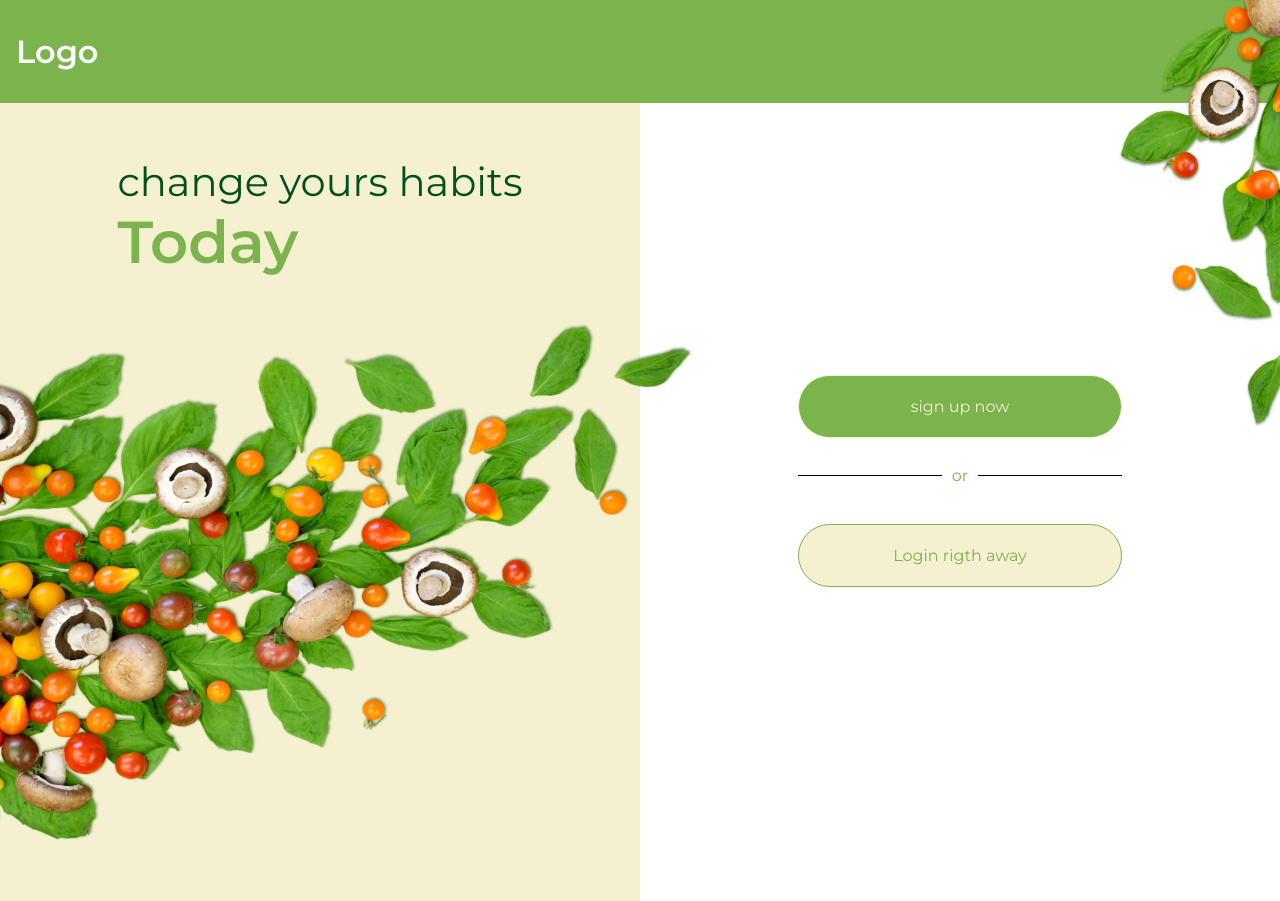
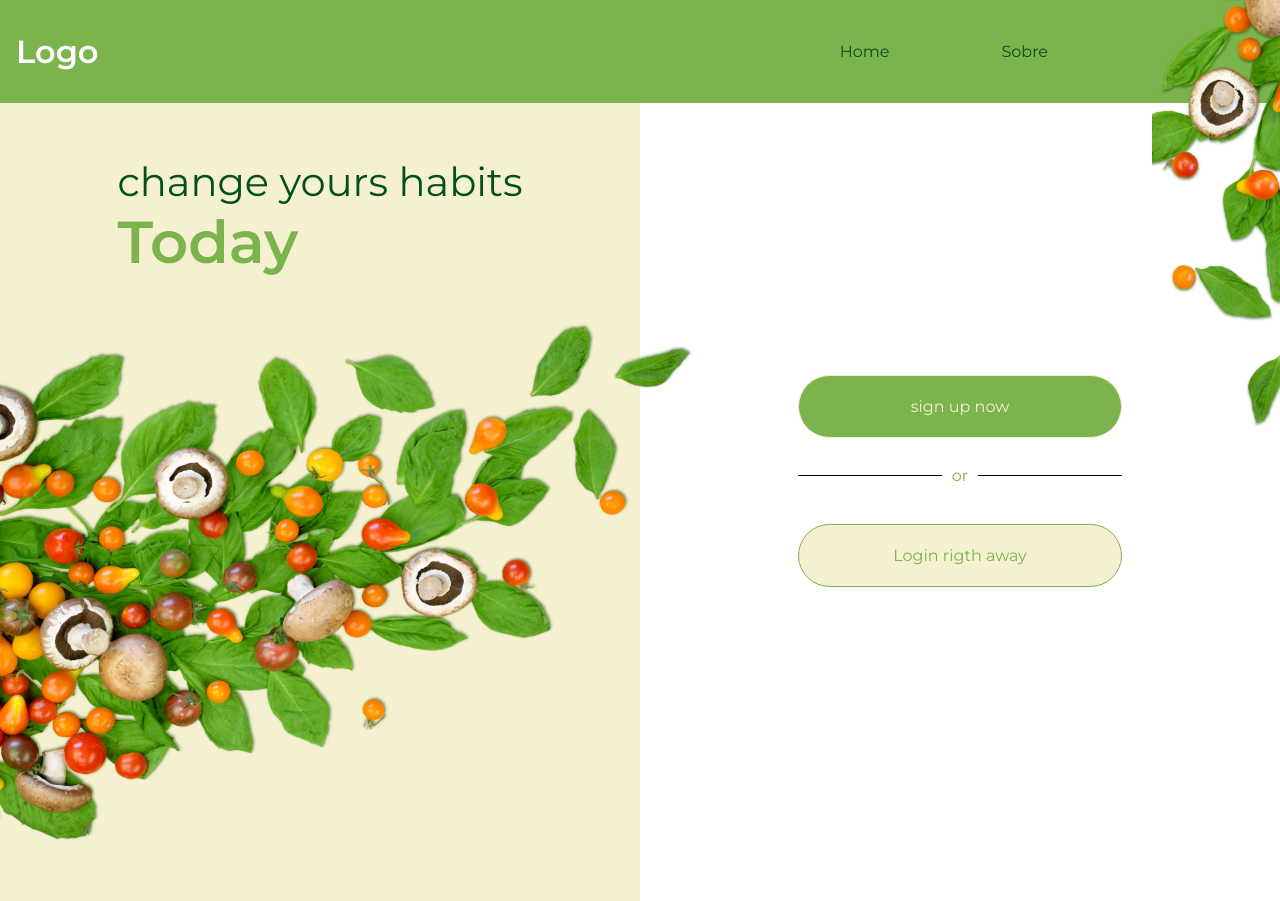
Before and after one commit to flp-ads/health-stay, a React (Create React App) app: page / in a window 1280 px wide. Built offline with nearby package versions, Linux system fonts and the light colour scheme.

Commit message:
feat/ create nav item Home and about Us

```diff
--- a/src/pages/Home/home.style.js
+++ b/src/pages/Home/home.style.js
@@ -109,11 +109,30 @@ export const Header = styled.header`
 
   div.header_container {
     display: flex;
-    justify-content: space-between;
+    justify-content: space-around;
+
+    button {
+      background-color: transparent;
+      margin: 0 5vh;
+      border: none;
+      color: var(--dark-green);
+    }
   }
 
   @media (min-width: 768px) {
     padding: 2rem 1rem;
+
+    div.header_container {
+      display: flex;
+      justify-content: space-between;
+      margin-right: 10vh;
+      button {
+        background-color: transparent;
+        margin: 0 7vh;
+        border: none;
+        color: var(--dark-green);
+      }
+    }
   }
 `;
 
@@ -123,7 +142,7 @@ export const BackgroundHeader = styled.div`
   right: 0;
   overflow: hidden;
   height: 60vh;
-  width: 18vw;
+  width: 10vw;
 
   img {
     display: none;
--- a/src/pages/Home/index.jsx
+++ b/src/pages/Home/index.jsx
@@ -19,7 +19,13 @@ const Home = () => {
   return (
     <Container>
       <Header>
-        <h1>Logo</h1>
+        <div className="header_container">
+          <h1>Logo</h1>
+          <div className="header_container">
+            <button onClick={() => handleNavigation("/")}>Home</button>
+            <button onClick={() => handleNavigation("/sobre")}>Sobre</button>
+          </div>
+        </div>
       </Header>
       <BackgroundHeader>
         <img src={bg_image} alt="" />
```
